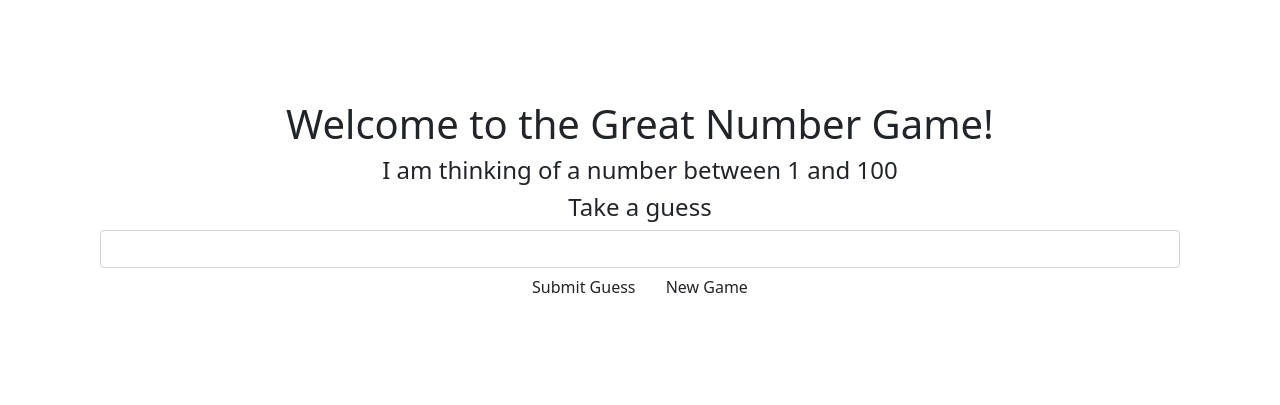
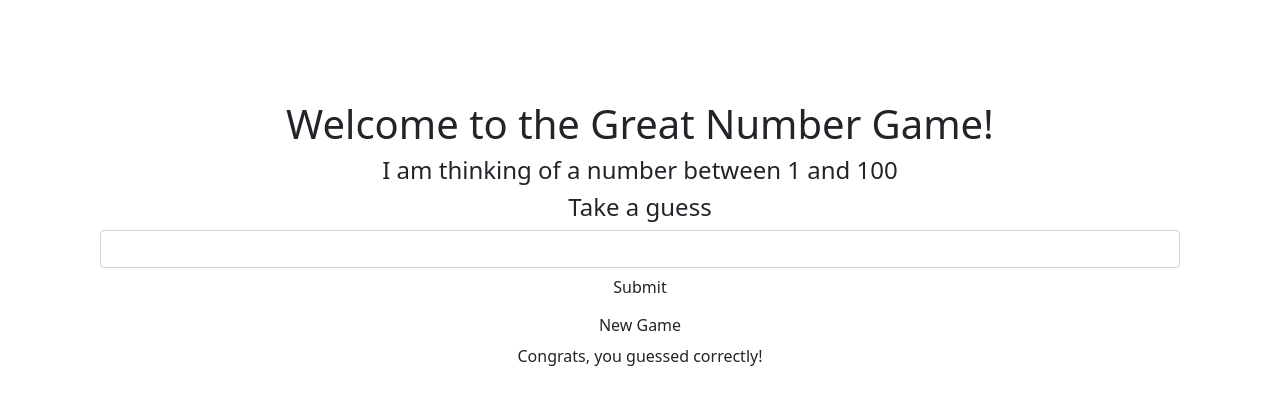
Before and after one commit to elysiaroscoe/number_game, a Flask app: page / in a window 1280 px wide. Shown: the top 405 px of the page. Run offline with Flask 2, Linux system fonts and the light colour scheme; the visitor is signed in with stand-in values (Sample User, id 1).

Commit message:
mid commit

```diff
--- a/server.py
+++ b/server.py
@@ -1,24 +1,21 @@
 
 from flask import Flask, render_template, request, redirect, session
+import random
+
 app = Flask(__name__)
 app.secret_key = "lets guess a number"
 
 @app.route('/')
 def index():
-    if 'guess' in session:
-        print('yes')
-    else:
-        print('no')
+    if 'num' not in session:
+        session['num'] = random.randint(1,101)
+        print(session['num'])
     return render_template("index.html")
 
-# @app.route('/calculate')
-# def isitequal():
-    # if session['guess'] < session['random']:
-
-    # elif session['guess'] > session['random']:
-
-    # else
-
+@app.route('/guess', methods=['POST'])
+def guess():
+    session['guess'] = int(request.form['guess'])
+    print(session['guess'])
     redirect('/')
 
 @app.route('/destroy_session')
--- a/templates/index.html
+++ b/templates/index.html
@@ -12,10 +12,23 @@
     <h4>I am thinking of a number between 1 and 100</h4>
     <h4>Take a guess</h4>
     <div>
-        <input type="text" class="form-control" name="guess" placeholder="" value="">
-        <a href="/" class="btn">Submit Guess</a>
+        <form action="/guess" method="post">
+            <input type="text" class="form-control" name="guess" id="guess" placeholder="" value="">
+            <button class="btn" type="submit">Submit</button>
+        </form>
+    </div>
+    <div>
         <a href="/destroy_session" class="btn">New Game</a>
+    </div>
 
-    </div>
+    {% if 'guess' in session: %}
+        {% if session['guess'] == session['num']%}
+            <p>Congrats, you guessed correctly!</p>
+        {% elif session['guess'] < session['num'] %}
+            <p>Your guess is too low</p>
+        {% else %}
+            <p>Your guess is too high</p>
+        {% endif %}
+    {% endif %}
 </body>
 </html>
```
